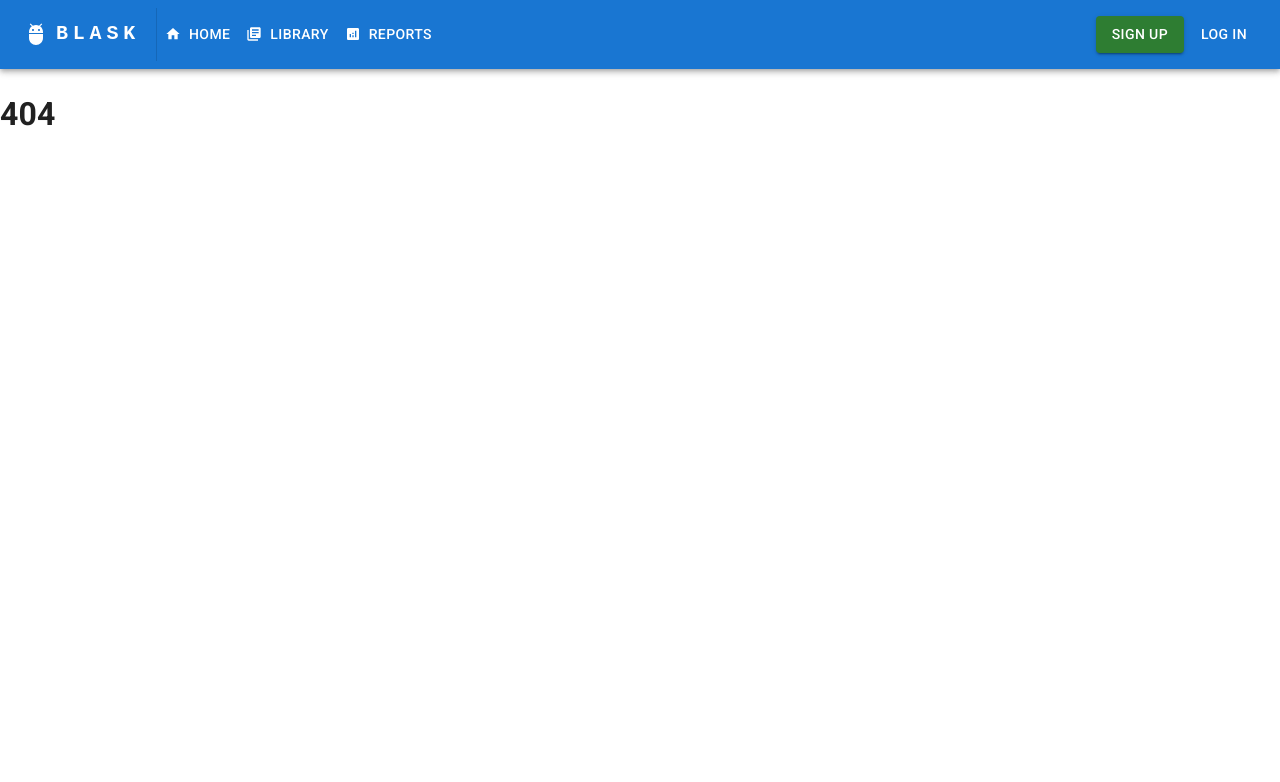
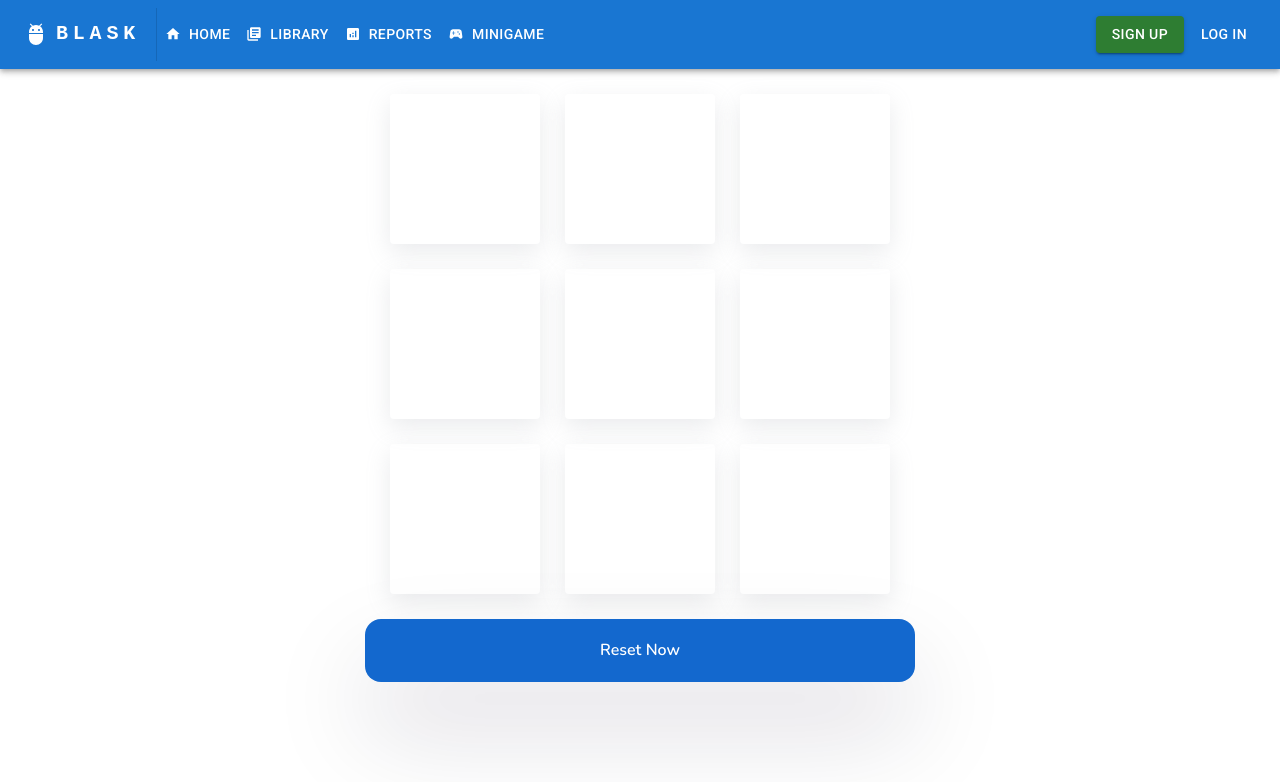
Before and after one commit to sonnguyen112/BLASK, a React (Create React App) app in the folder frontend/: page /minigame in a window 1280 px wide. Before the commit this address had no page. Shown: the top 782 px of the page. Built offline with nearby package versions, Linux system fonts and the light colour scheme.

Commit message:
Minigame for Freehand

```diff
--- a/frontend/package.json
+++ b/frontend/package.json
@@ -5,6 +5,7 @@
   "dependencies": {
     "@emotion/react": "^11.10.5",
     "@emotion/styled": "^11.10.5",
+    "@fortawesome/fontawesome-free": "^6.2.0",
     "@fortawesome/free-regular-svg-icons": "^6.2.0",
     "@mui/icons-material": "^5.10.9",
     "@mui/material": "^5.10.12",
--- a/frontend/public/index.html
+++ b/frontend/public/index.html
@@ -28,6 +28,7 @@
       rel="stylesheet"
       href="https://fonts.googleapis.com/css?family=Roboto:300,400,500,700&display=swap"
     />
+    <link rel="stylesheet" href="https://cdnjs.cloudflare.com/ajax/libs/font-awesome/6.2.0/css/solid.min.css">
 
     <title>React App</title>
   </head>
--- a/frontend/src/App.css
+++ b/frontend/src/App.css
@@ -72,6 +72,7 @@
     margin: 10px;
     align-self: baseline;
     align-items: center;
+    vertical-align: baseline;
 }
 .btn{
     width: 32px;
--- a/frontend/src/App.jsx
+++ b/frontend/src/App.jsx
@@ -10,6 +10,7 @@ import Profile from "./pages/Profile";
 import Reports from "./pages/Reports";
 import Signup from "./pages/Signup";
 import NoPage from "./pages/NoPage";
+import Minigame from "./pages/Minigame";
 import './App.css'
 
 const App = () => {
@@ -27,6 +28,7 @@ const App = () => {
                 <Route path="signup" element={<Signup />} />
                 <Route path="login" element={<Login />} />
                 <Route path="profile" element={<Profile />} />
+                <Route path="minigame" element={<Minigame />} />
                 <Route path="*" element={<NoPage />} />
             </Routes>
         </BrowserRouter>
--- a/frontend/src/components/BlaskItem.js
+++ b/frontend/src/components/BlaskItem.js
@@ -20,10 +20,10 @@ function BLASKItem(props) {
                     <div className="blask-title">{props.title || "One of your quiz"}</div>
                     <div className="blask-utils-btn">
                         <div>
-                            <button className="btn"><i class="fa fa-home"></i></button>
+                            <button className="btn"><i class="fa-solid fa-pencil"></i></button>
                         </div>
                         <div>
-                            <button className="btn"><i class="fa fa-home"></i></button>
+                            <button className="btn"><i class="fa-solid fa-ellipsis-vertical"></i></button>
                         </div>
                     </div>
                 </div>
--- a/frontend/src/components/NavBav.js
+++ b/frontend/src/components/NavBav.js
@@ -18,6 +18,7 @@ import AccountCircleIcon from '@mui/icons-material/AccountCircle';
 import HomeIcon from '@mui/icons-material/Home';
 import LibraryBooksIcon from '@mui/icons-material/LibraryBooks';
 import AnalyticsIcon from '@mui/icons-material/Analytics';
+import SportsEsportsIcon from '@mui/icons-material/SportsEsports';
 import { red } from '@mui/material/colors';
 import { ThemeProvider, createTheme } from '@mui/material/styles';
 
@@ -25,7 +26,7 @@ import { Link } from 'react-router-dom';
 
 
 
-const pages = ['Home', 'Library', 'Reports'];
+const pages = ['Home', 'Library', 'Reports', 'Minigame'];
 const settings = ['Profile', 'Sign out'];
 
 function ResponsiveAppBar() {
@@ -146,6 +147,10 @@ function ResponsiveAppBar() {
                         <AnalyticsIcon sx={{ mr: 1 , fontSize:'medium'}} />
                         <Typography textAlign="center">{pages[2]}</Typography>
                     </MenuItem>
+                    <MenuItem component={Link} to='minigame' key={pages[3]} onClick={handleCloseNavMenu}>
+                        <SportsEsportsIcon sx={{ mr: 1 , fontSize:'medium'}} />
+                        <Typography textAlign="center">{pages[3]}</Typography>
+                    </MenuItem>
 
                 </Menu>
             </Box>
@@ -194,6 +199,15 @@ function ResponsiveAppBar() {
                 >
                     <AnalyticsIcon sx={{ display: { xs: 'none', md: 'flex' }, mr: 1 , fontSize:'medium'}} />
                     {pages[2]}
+                </Button>
+                <Button
+                    component={Link} to='minigame'
+                    key={pages[3]}
+                    onClick={handleCloseNavMenu}
+                    sx={{ my: 2, color: 'white', display: 'flex' }}
+                >
+                    <SportsEsportsIcon sx={{ display: { xs: 'none', md: 'flex' }, mr: 1 , fontSize:'medium'}} />
+                    {pages[3]}
                 </Button>
             </Box>
 
--- /dev/null
+++ b/frontend/src/components/minigame/Board.js
@@ -0,0 +1,18 @@
+import React from "react";
+import Cell from "./Cell";
+import "./GameStyles.css";
+
+const Board = (props) => {
+
+    console.log(props.cells);
+    return (
+        <div className="game-board">
+            {props.cells.map((item, index) => (
+                    <Cell key={index} value={item} onClick={() => props.onClick(index)}></Cell>
+                ))
+            }
+        </div>
+    );
+};
+
+export default Board
--- /dev/null
+++ b/frontend/src/components/minigame/Cell.js
@@ -0,0 +1,15 @@
+import React from "react";
+import "./GameStyles.css"
+
+const Cell = ({value, onClick}) => {
+    // const (value, onClick) = props;
+    // console.log(value, onClick);
+    let tcolor = (value === 'X' ? "blue" : "red");
+    return (
+        <div className="game-cell" onClick={onClick} id={tcolor}>
+            {value}
+        </div>
+    );
+};
+
+export default Cell
--- /dev/null
+++ b/frontend/src/components/minigame/Game.js
@@ -0,0 +1,36 @@
+import React, { useState } from "react"
+import Board from "./Board"
+import "./GameStyles.css"
+import { checkWin } from "./Utils"
+
+const Game = () => {
+    const [board, setBoard] = useState(Array(9).fill(null))
+    const [xIsNext, setXIsNext] = useState(true);
+    const winner = checkWin(board)
+    const handleClick = (index) => {
+        const copyBoard = [...board];
+        if (winner || copyBoard[index]) return;
+        copyBoard[index] = xIsNext ? 'X' : 'O';
+        setBoard(copyBoard);
+        setXIsNext(!xIsNext);
+    };
+    const handleResetGame = () => {
+        setBoard(Array(9).fill(null));
+        setXIsNext(true);
+    }
+    let tcolor = (!xIsNext ? "blue" : "red");
+    return (
+        <div className="blask-minigame">
+            <div className="game" id={tcolor}>
+                <Board cells={board} onClick={handleClick}>
+
+                </Board>
+                {winner ? `winner is ${xIsNext ? 'O' : 'X'}` : ""}
+
+                <button className="blask-minigame-reset" onClick={handleResetGame}>Reset Now</button>
+            </div>
+        </div>
+    );
+};
+
+export default Game
--- /dev/null
+++ b/frontend/src/components/minigame/GameStyles.css
@@ -0,0 +1,65 @@
+@import url('https://fonts.googleapis.com/css2?family=Nunito:wght@600&display=swap');
+
+.blask-minigame {
+    display: flex;
+    align-items: center;
+    flex-direction: column;
+}
+
+.game-board {
+    margin: 25px;
+    width: 500px;
+    height: 500px;
+    display: grid;
+    grid-template-columns: repeat(3, 1fr);
+    grid-template-rows: repeat(3, 1fr);
+    grid-gap: 25px;
+}
+
+.game-cell {
+    cursor: pointer;
+    display: flex;
+    justify-content: center;
+    align-items: center;
+    font-weight: bold;
+    font-size: 100px;
+    box-shadow: rgba(149, 157, 165, 0.2) 0px 8px 24px;
+    border-radius: 4px;
+    transition: 0.25s;
+}
+
+.game-cell:hover {
+    transform:  scale(0.90);
+    background-color: #efefef;
+}
+
+#red {
+    color:#dc1f26;
+}
+
+#blue {
+    color: #28459d;
+}
+
+.blask-minigame-reset {
+    border: 0px;
+    width: 100%;
+    height: 63px;
+    min-width: 0;
+    border-radius: 16px;
+    box-shadow: rgba(17, 12, 46, 0.15) 0px 48px 100px 0px;
+    background-color: #1368ce;
+    color: #fff;
+    font-family: 'Nunito', sans-serif;
+    font-weight: bold;
+    font-size: 100%;
+    cursor: pointer;
+    transition: all 0.5s;
+}
+.blask-minigame-reset:hover {
+    background-color: rgb(18, 96, 190);
+    transform: scale(0.99);
+}
+.blask-minigame-reset:active {
+    transform: translateY(1px);
+  }
--- /dev/null
+++ b/frontend/src/components/minigame/Utils.js
@@ -0,0 +1,18 @@
+export function checkWin (cells) {
+    const lines = [
+        [0, 1, 2],
+        [3, 4, 5],
+        [6, 7, 8],
+        [0, 3, 6],
+        [1, 4, 7],
+        [2, 5, 8],
+        [0, 4, 8],
+        [2, 4, 6]
+    ]
+    for (let idx = 0; idx < lines.length; idx++) {
+        const [a, b, c] = lines[idx];
+        if(cells[a] && cells[a] === cells[b] && cells[b] === cells[c]) {
+            return cells[a];
+        }
+    }
+}
--- /dev/null
+++ b/frontend/src/pages/Minigame.js
@@ -0,0 +1,11 @@
+import Game from "../components/minigame/Game"
+
+const Minigame = () => {
+    return (
+        <div>
+            <Game></Game>
+        </div>
+    )
+  };
+
+  export default Minigame;
```
Also changed, not shown: 1 other file (tests, documents, lock files or other folders).
